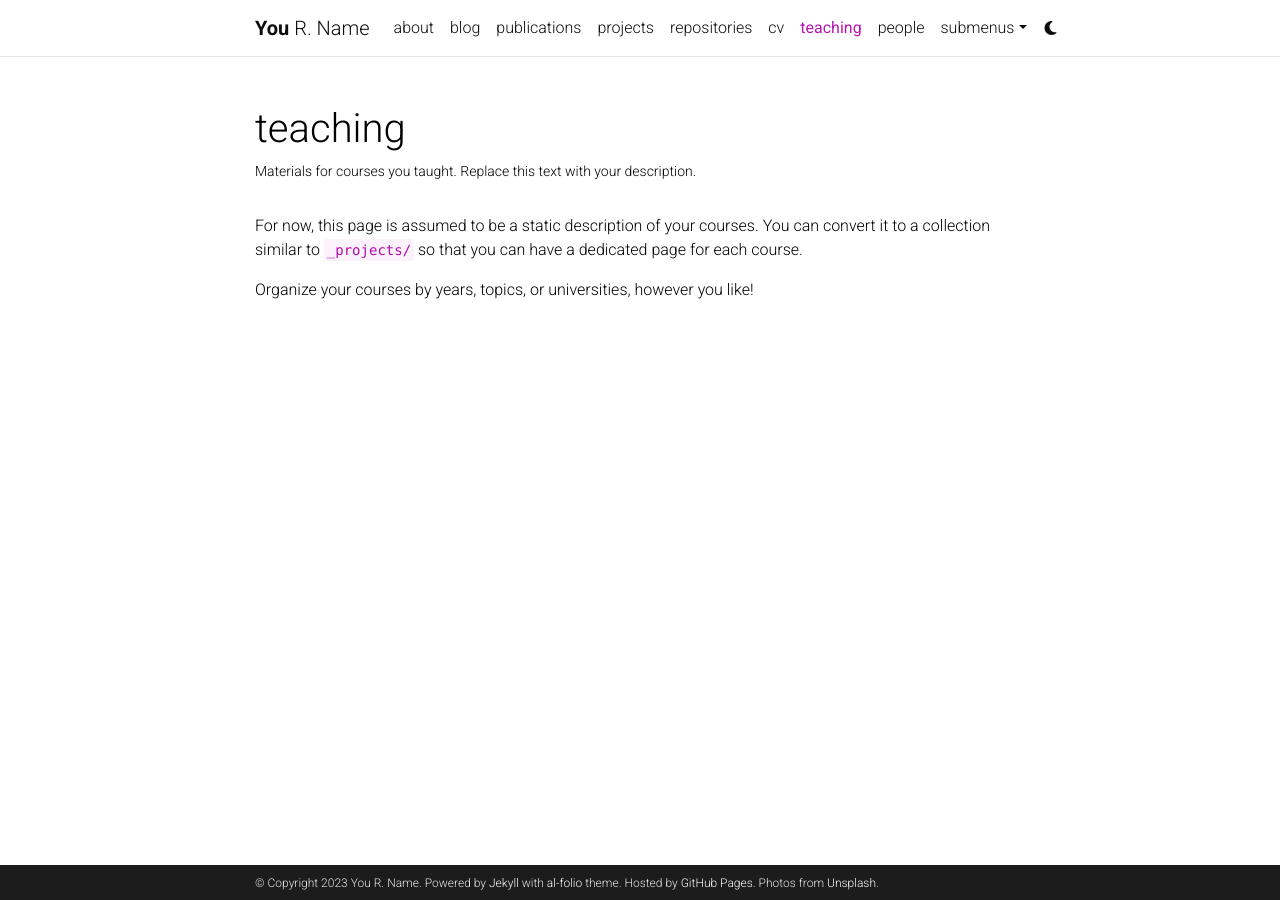
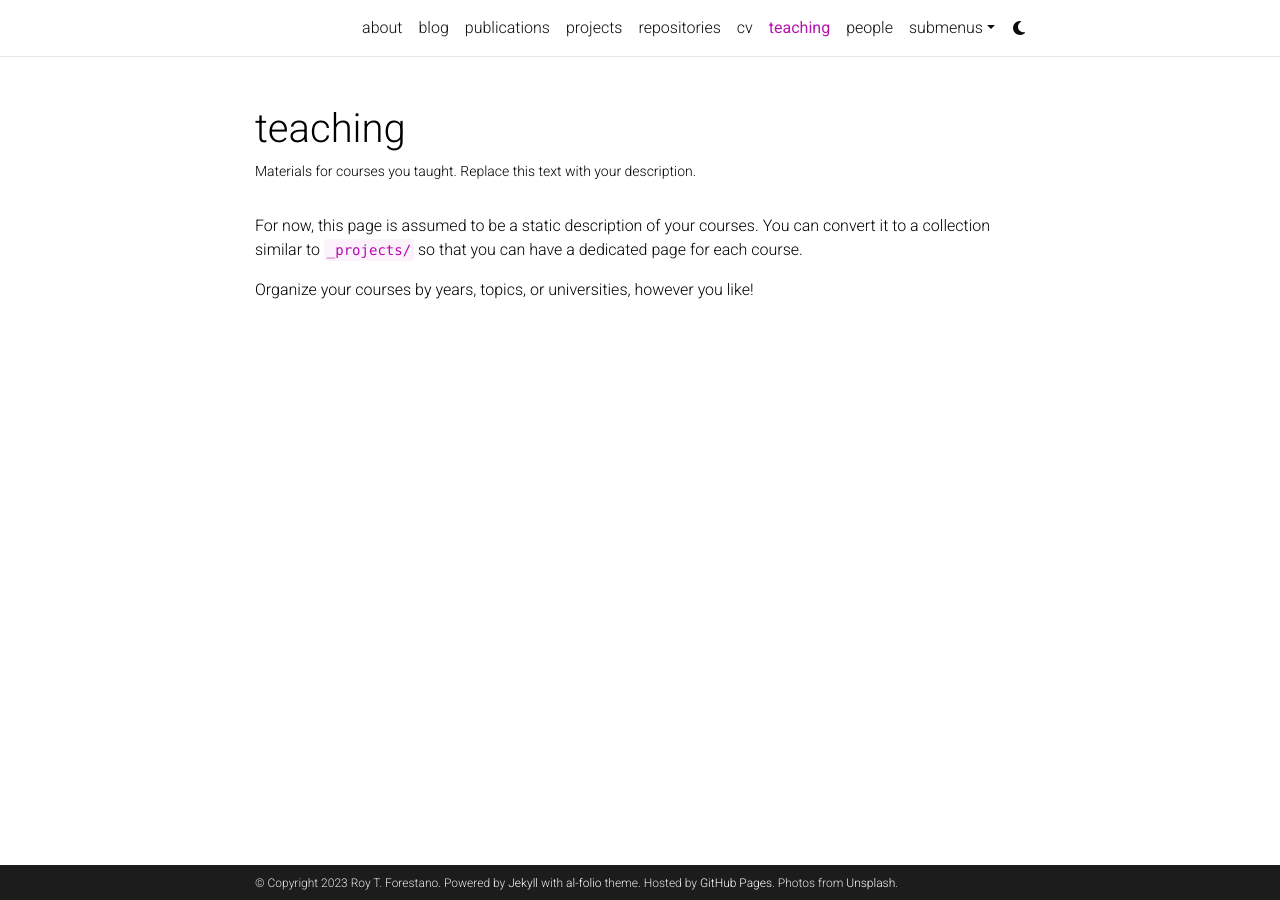
Before and after one commit to royforestano/royforestano.github.io, a Jekyll site: the page built from _pages/teaching.md, in a window 1280 px wide. Built offline with Jekyll 4.4.1, drawn with Linux system fonts in a browser that asks for light colours; comment, search, counter and statistics services are not loaded; a style sheet for code colours, icons or effects is not loaded.

Commit message:
Update _config.yml

```diff
--- a/_config.yml
+++ b/_config.yml
@@ -2,10 +2,10 @@
 # Site settings
 # -----------------------------------------------------------------------------
 
-title: blank # the website title (if blank, full name will be used instead)
-first_name: You
-middle_name: R.
-last_name: Name
+title:  # the website title (if blank, full name will be used instead)
+first_name: Roy
+middle_name: T.
+last_name: Forestano
 email: you@example.com
 description: > # the ">" symbol means to ignore newlines until "footer_text:"
   A simple, whitespace theme for academics. Based on [*folio](https://github.com/bogoli/-folio) design.
```
